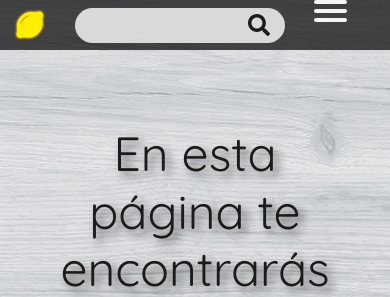
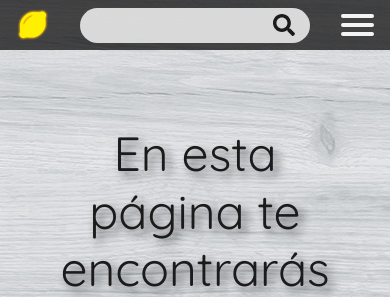
Before and after one commit to pablomanez/PCW, a PHP site: page / in a window 390 px wide. Shown: the top 297 px of the page. Run offline with PHP 8.4, Linux system fonts and the light colour scheme; some libraries are stand-ins or nearby versions.

Commit message:
Header + hamburguesa 100% responsive

```diff
--- a/CSS/Lightrap.css
+++ b/CSS/Lightrap.css
@@ -404,19 +404,20 @@ html, body{
 /* md */
 @media (min-width: 768px) {
 
-	header{height: 80px;}
+	.h-header{height: 80px;}
 	header input[type=checkbox], header input[type=checkbox] ~ span, header #menu{display: none;}
-	header div:first-child {height: auto !important;}
 	header label{display: none !important;}
-	.w-search {width: 85%}
+
 	.logo{
-		background: url("../Images/THE_LEMON.png") no-repeat center;
-		background-size: 100%;
+		background: url("../Images/THE_LEMON.png") no-repeat;
+		background-position: 10%;
+		background-size: auto 100%;
 		transition: background 0.4s ease-in-out;
 	}
 	.logo:hover, .logo:focus, .logo:active{
-		background: url("../Images/THE_LEMON_FOCUS.png") no-repeat center;
-		background-size: 100%;
+		background: url("../Images/THE_LEMON_FOCUS.png") no-repeat;
+		background-position: 10%;
+		background-size: auto 100%;
 	}
 	.w-logo{min-width: 300px;}
 	.pt-150px{padding-top: 150px;}
@@ -456,7 +457,6 @@ html, body{
 
 /* lg */
 @media (min-width: 992px) {
-	.w-search {width: 90%}
 	.container{width: 970px;}
 
 	.col-lg-1{grid-column: span 1;}
@@ -608,7 +608,7 @@ hr {
     margin: 1em 0;
     padding: 0;
 }
-.circle{border-radius: 50%;}
+.circle{border-radius: 50% !important;}
 .clear{clear:both;}
 
 
@@ -667,6 +667,7 @@ header label{cursor:pointer;}
 header div:first-child {height: 50px;}
 header input[type=checkbox] + label span{
   display: block;
+  margin: auto;
   width: 33px;
   height: 4px;
   margin-bottom: 5px;
@@ -678,17 +679,14 @@ header input[type=checkbox] + label span{
               background 0.5s cubic-bezier(0.77,0.2,0.05,1.0),
               opacity 0.55s ease;
 }
-
-header input[type=checkbox] + label span:first-child{transform-origin: 0% 0%;}
-header input[type=checkbox] + label span:nth-last-child(2){transform-origin: 0% 100%;}
+header input[type=checkbox] + label span:nth-child(3){transform-origin: 0% 100%; margin-bottom: 0;}
 header input[type=checkbox]:checked + label span{
-  opacity: 1;
-  transform: rotate(45deg) translate(-2px, -1px);
+  transform: rotate(45deg) translate(-2px, 0);
   background: var(--orange);
 }
-header input[type=checkbox]:checked + label span:nth-last-child(3){opacity: 0; transform: rotate(0deg) scale(0.2, 0.2);}
-header input[type=checkbox];checked + label span:nth-last-child(2){transform: rotate(-45deg) translate(0, -1px);}
-#menu{
+header input[type=checkbox]:checked + label span:nth-child(2){opacity: 0; transform: rotate(0deg) scale(0.2, 0.2);}
+header input[type=checkbox]:checked + label span:nth-child(3){transform: rotate(-45deg);}
+#burger{
 	display: block;
 	height: 0;
 	list-style-type: none;
@@ -703,7 +701,7 @@ header input[type=checkbox];checked + label span:nth-last-child(2){transform: ro
 
 
 /* 86px por opcion*/
-input:checked ~ #menu{height: 344px;}
+input:checked ~ #burger{height: 344px;}
 
 /*puedo contruir una erosión a base de dilataciones*/
 /*si yo dilato, vuelvo a dilatar, y vuelvo a dilatar va a crecer... va a crece la zona blanca*/
--- a/index.html
+++ b/index.html
@@ -13,31 +13,28 @@
 
 	<!-- HOME BÚSQUEDA LOGIN/REGISTRO LOGOUT AÑADIR-RECETA -->
 
-	<header class="container-fluid bg-dark-t2 position-fixed z-5 d-flex align-items-center">
-		<!-- ARREGLAR VERTICAL ALIGN-->
-		<div class="row w-100 h-100">
-			<a href="index.html" class="logo col-2 t h-100 height-50px"></a>
-			<div class="Mh-100 col-8 col-md-7 col-lg-9 d-flex align-items-center justify-content-end">
+<header class="container-fluid bg-dark-t2 position-fixed z-5 h-header">
+	<div class="row h-100 d-flex align-items-center">
+		<a href="index.html" class="logo col-2 col-md-4 col-lg-3 height-50px"></a>
+		<div class="Mh-100 col-8 col-md-5 col-lg-6 d-flex align-items-center justify-content-end h-header">
 			<form class="position-relative w-search" action="buscar.html" method="get">
 				<input style="border-radius: 30px" class="form-control mb-0" type="text" name="search_box" required>
 				<button class="search-btn m-auto t0 b0 r0 pr-2" type="submit"><i style="font-size: 22px;" class="fas fa-search"></i></button>
 			</form>
 		</div>
-			<div class="col-2 col-md-5 col-lg-3 d-none d-md-flex text-center p-0 align-items-center justify-content-center">
+		<div class="col-2 col-md-3 col-lg-3 d-none d-md-flex text-center p-0 align-items-center justify-content-center">
 			<a class="btn revers-a" href="login.html">Login</a>
 			<a class=" btn btn-outline-orange" href="registro.html">Registro</a>
 		</div>
-
 		<input id="ham" type="checkbox" class="d-none" />
-			<label for="ham" style="font-size: 30px;" class="d-flex align-items-center justify-content-center col-2 text-light">
-				<div style="width: 33px">
+		<label for="ham" style="font-size: 30px;" class=" col-2 text-light text-center">
 
 			<span></span>
 			<span></span>
 			<span></span>
-				</div>
+
 		</label>
-			<div id="menu" class="col-12 h3">
+		<div id="burger" class="col-12 h3">
 			<a class="revers-a d-block p-3" href="#">Home</a>
 			<div class="p-2">
 				<a class="btn revers-a" href="login.html">Login</a>
@@ -46,10 +43,8 @@
 			<a class="revers-a d-block p-3" href="#">Añadir receta</a>
 			<a class="revers-a d-block p-3" href="#">Logout</a>
 		</div>
-
 	</div>
 </header>
-
 
 	<div class="container-fluid pt-150px text-dark text-center pb-5 shadow position-relative">
 		<div class="row m-0 d-flex">
@@ -333,7 +328,10 @@
 		</div>
 	</main>
 
-	<footer class="container-fluid py-3 bg-dark">
+	<footer class="container-fluid py-3 bg-dark position-relative">
+			<a href="#" class="btn btn-outline-orange position-absolute mt-2 mr-2 circle going-top d-flex align-items-center justify-content-center t0 r0 p-5">
+				<i style="font-size: 30px;" class="fas fa-chevron-up"></i>
+			</a>
 			<div style="background-image: url(Images/LOGO_1.jpeg);" class="circle justify-self-center footer-logo bg-image my-2"></div>
 			<div class="text-light p-0 text-center">
 				<span class="h6">&copy; <time datetime="2018">2018</time> </span>
```
Lines whose indentation alone changed are shown as unchanged.
